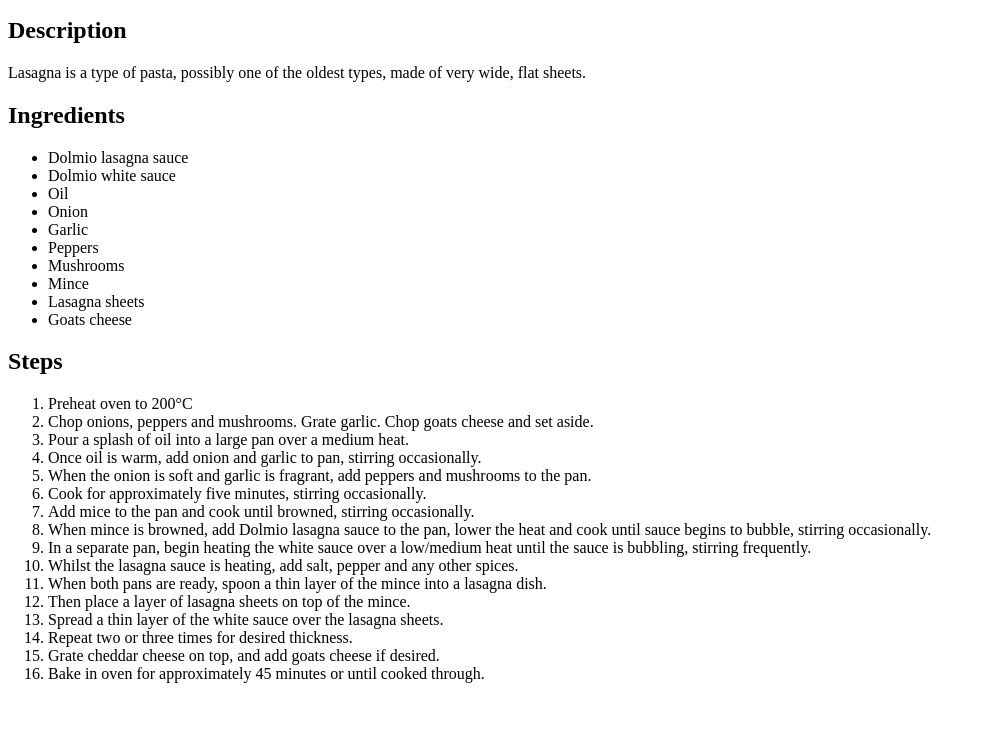
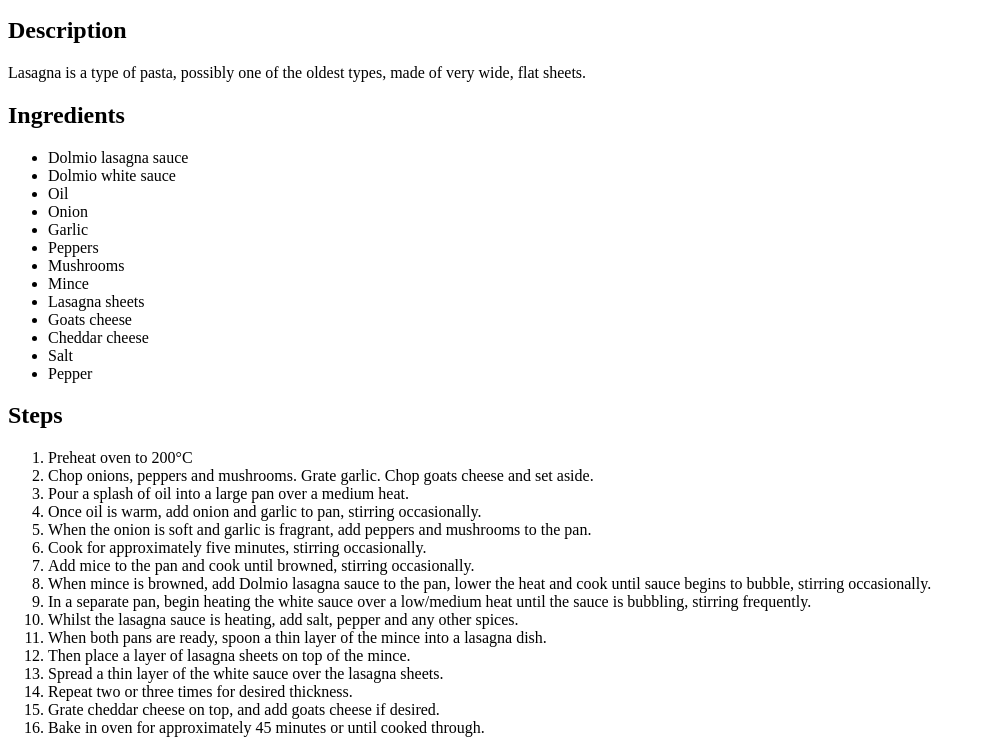
Before and after one commit to JimboBaggins1/odin-recipes, a plain HTML site: page recipes/lasagna.html in a window 1280 px wide. Shown: the part 101-854 px from the top of the page, without its empty margins (0-982 px from the left). Before the commit the page ends 800 px from the top, so only its background shows below. Drawn offline with Linux system fonts and the light colour scheme.

Commit message:
Add entries to ingredients list

```diff
--- a/recipes/lasagna.html
+++ b/recipes/lasagna.html
@@ -25,7 +25,9 @@
             <li>Mince</li>
             <li>Lasagna sheets</li>
             <li>Goats cheese</li>
-            <!--Need to add cheddar cheese, salt, pepper-->
+            <li>Cheddar cheese</li>
+            <li>Salt</li>
+            <li>Pepper</li>
         </ul>
 
         <h2>Steps</h2>
```
